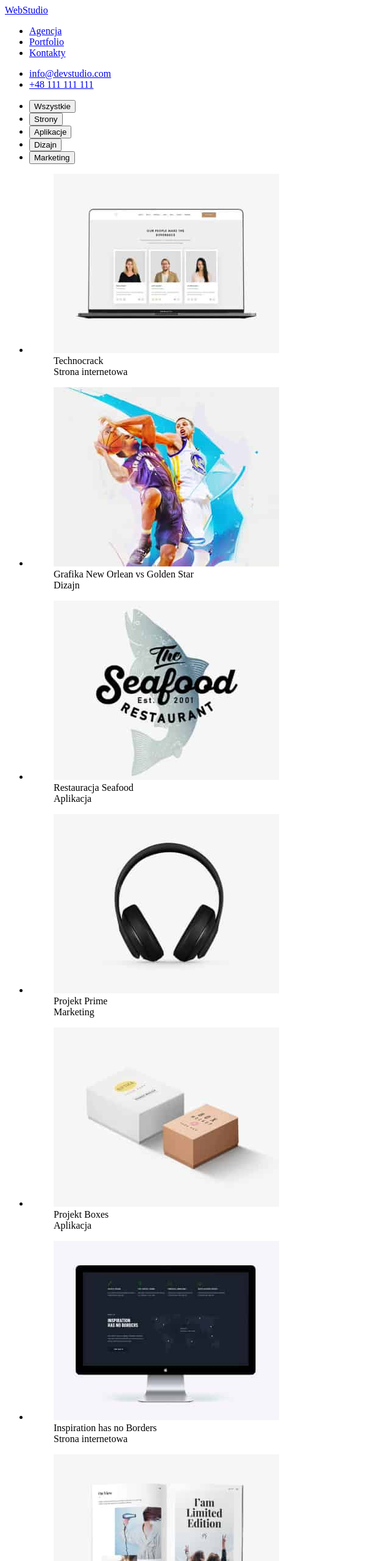
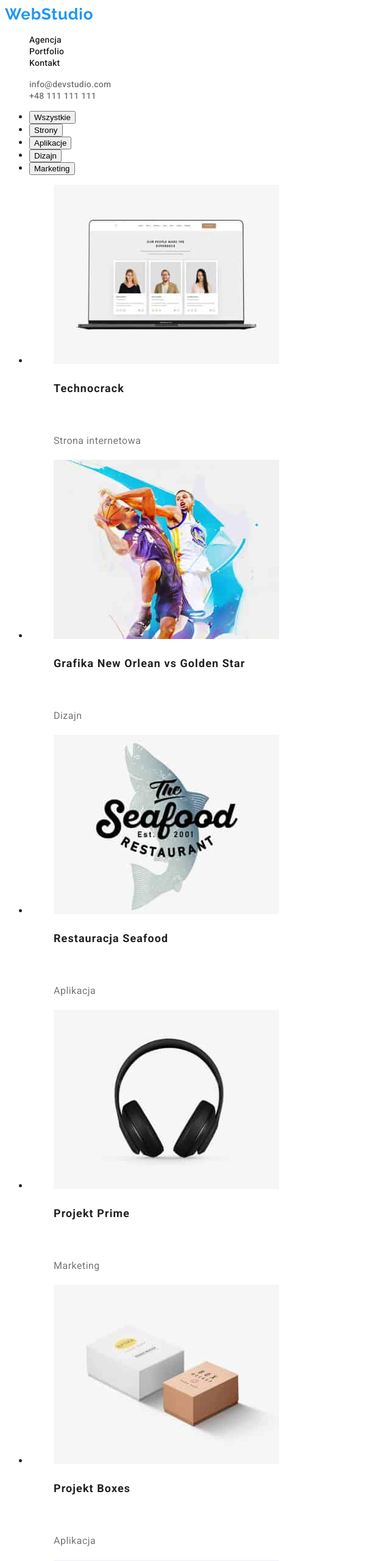
Before and after one commit to marlenamadej/goit-markup-hw-02, a plain HTML site: page portfolio.html in a window 1280 px wide. Shown: the top 2560 px of the page at 61% size, without its empty margins (0-640 px from the left). Drawn offline with Linux system fonts and the light colour scheme; files that its build step writes are made by us from their sources.

Commit message:
Update portfolio.html

```diff
--- a/portfolio.html
+++ b/portfolio.html
@@ -4,28 +4,30 @@
 <head>
     <meta charset="UTF-8" />
     <meta name="description" content="Portfolio" />
-    <link rel="stylesheet" href=.css/styles.css">
+    <link rel="stylesheet" href=".css/styles.css">
     <link rel="preconnect" href="https://fonts.googleapis.com">
     <link rel="preconnect" href="https://fonts.gstatic.com" crossorigin>
-    <link href="https://fonts.googleapis.com/css2?family=Raleway:wght@700&family=Roboto:wght@400;500;700;900&display=swap"
+    <link
+        href="https://fonts.googleapis.com/css2?family=Raleway:wght@700&family=Roboto:wght@400;500;700;900&display=swap"
         rel="stylesheet">
     <title>WebStudio</title>
-
 </head>
 
 <body>
-    <header>
-        <a href="/index.html">WebStudio</a>
-        <nav>
-            <ul>
-                <li><a href="#">Agencja</a></li>
-                <li><a href="/potfolio.html">Portfolio</a></li>
-                <li><a href="#">Kontakty</a></li>
+    <header class="header">
+        <a class="logo" href="index.html">WebStudio</a>
+        <nav class="navigation">
+            <ul class="navigation-list">
+                <li class="navigation-list-item"><a class="navigation-list-link" href="#">Agencja</a></li>
+                <li class="navigation-list-item"><a class="navigation-list-link" href="portfolio.html">Portfolio</a>
+                </li>
+                <li class="navigation-list-item"><a class="navigation-list-link" href="#">Kontakt</a></li>
             </ul>
         </nav>
-        <ul>
-            <li><a href="mailto:info@devstudio.com">info@devstudio.com</a></li>
-            <li><a href="tel:+48111111111">+48 111 111 111</a></li>
+
+        <ul class="address-list">
+            <li><a class="address-list-link" href="mailto:info@devstudio.com">info@devstudio.com</a></li>
+            <li><a class="address-list-link" href="tel:+48111111111">+48 111 111 111</a></li>
         </ul>
     </header>
     <main>
@@ -37,13 +39,13 @@
         <li><button type="button">Marketing</button></li>
        </ul>
 
-       <ul>
+       <ul class="portfolio">
            <li>
                <figure>
             <img src="images/technocrackresized.jpg" alt="Technocrack" width="370" height="294" />
             <figcaption>
-                Technocrack<br>
-                Strona internetowa
+                <p class="portfolio-title">Technocrack</p><br>
+                <p class="portfolio-description">Strona internetowa</p>
             </figcaption>
                 </figure>
             </li>
@@ -52,8 +54,8 @@
                 <figure>
              <img src="images/grafikaneworleanresized.jpg" alt="Grafika New Orlean vs Golden Star" width="370" height="294" />
                 <figcaption>
-                Grafika New Orlean vs Golden Star<br>
-                Dizajn
+                <p class="portfolio-title">Grafika New Orlean vs Golden Star</p><br>
+                <p class="portfolio-description">Dizajn</p>
                 </figcaption>
                 </figure>
             </li>
@@ -63,8 +65,8 @@
                     <img src="images/restauracjaseafoodresized.jpg" alt="Restauracja Seafood" width="370"
                         height="294" />
                     <figcaption>
-                        Restauracja Seafood<br>
-                        Aplikacja
+                        <p class="portfolio-title">Restauracja Seafood</p><br>
+                        <p class="portfolio-description">Aplikacja</p>
                     </figcaption>
                 </figure>
             </li>
@@ -73,8 +75,8 @@
                 <figure>
                     <img src="images/projektprimeresized.jpg" alt="Projekt Prime" width="370" height="294" />
                     <figcaption>
-                        Projekt Prime<br>
-                        Marketing
+                        <p class="portfolio-title">Projekt Prime</p><br>
+                        <p class="portfolio-description">Marketing</p>
                     </figcaption>
                 </figure>
             </li>
@@ -83,8 +85,8 @@
                 <figure>
                     <img src="images/projektboxesresized.jpg" alt="Projekt Boxes" width="370" height="294" />
                     <figcaption>
-                        Projekt Boxes<br>
-                        Aplikacja
+                        <p class="portfolio-title">Projekt Boxes</p><br>
+                        <p class="portfolio-description">Aplikacja</p>
                     </figcaption>
                 </figure>
             </li>
@@ -93,8 +95,8 @@
                 <figure>
                     <img src="images/inspirationhasnobordersresized.jpg" alt="Inspiration has no Borders" width="370" height="294" />
                     <figcaption>
-                        Inspiration has no Borders<br>
-                        Strona internetowa
+                        <p class="portfolio-title">Inspiration has no Borders</p><br>
+                        <p class="portfolio-description">Strona internetowa</p>
                     </figcaption>
                 </figure>
             </li>
@@ -103,8 +105,8 @@
                 <figure>
                     <img src="images/magazynlimitededitionresized.jpg" alt="Magazyn Limited Edition" width="370" height="294" />
                     <figcaption>
-                        Magazyn Limited Edition<br>
-                        Dizajn
+                        <p class="portfolio-title">Magazyn Limited Edition</p><br>
+                        <p class="portfolio-description">Dizajn</p>
                     </figcaption>
                 </figure>
             </li>
@@ -113,8 +115,8 @@
                 <figure>
                     <img src="images/projektlabresized.jpg" alt="Projekt LAB" width="370" height="294" />
                     <figcaption>
-                        Projekt LAB<br>
-                        Marketing
+                        <p class="portfolio-title">Projekt LAB</p><br>
+                        <p class="portfolio-description">Marketing</p>
                     </figcaption>
                 </figure>
             </li>
@@ -123,8 +125,8 @@
                 <figure>
                     <img src="images/growingbusinessresized.jpg" alt="Growing Business" width="370" height="294" />
                     <figcaption>
-                        Growing Business<br>
-                        Aplikacja
+                        <p class="portfolio-title">Growing Business</p><br>
+                        <p class="portfolio-description">Aplikacja</p>
                     </figcaption>
                 </figure>
             </li>
@@ -133,12 +135,12 @@
 
        </ul>
     </main>
-    <footer>
-        <a href="/index.html">WebStudio</a>
-        <address>
+    <footer class="footer">
+        <a class="logo" href="index.html">WebStudio</a>
+        <address class="footer-address">
             m. Warszawa, Aleje Jerozolimskie 21<br>
-            <a href="mailto:info@example.com">info@example.com</a><br>
-            <a href="tel:+48111111111">+48 111 111 111</a>
+            <a class="footer-address-link" href="mailto:info@example.com">info@example.com</a><br>
+            <a class="footer-address-link" href="tel:+48111111111">+48 111 111 111</a>
         </address>
     </footer>
 </body>
```
